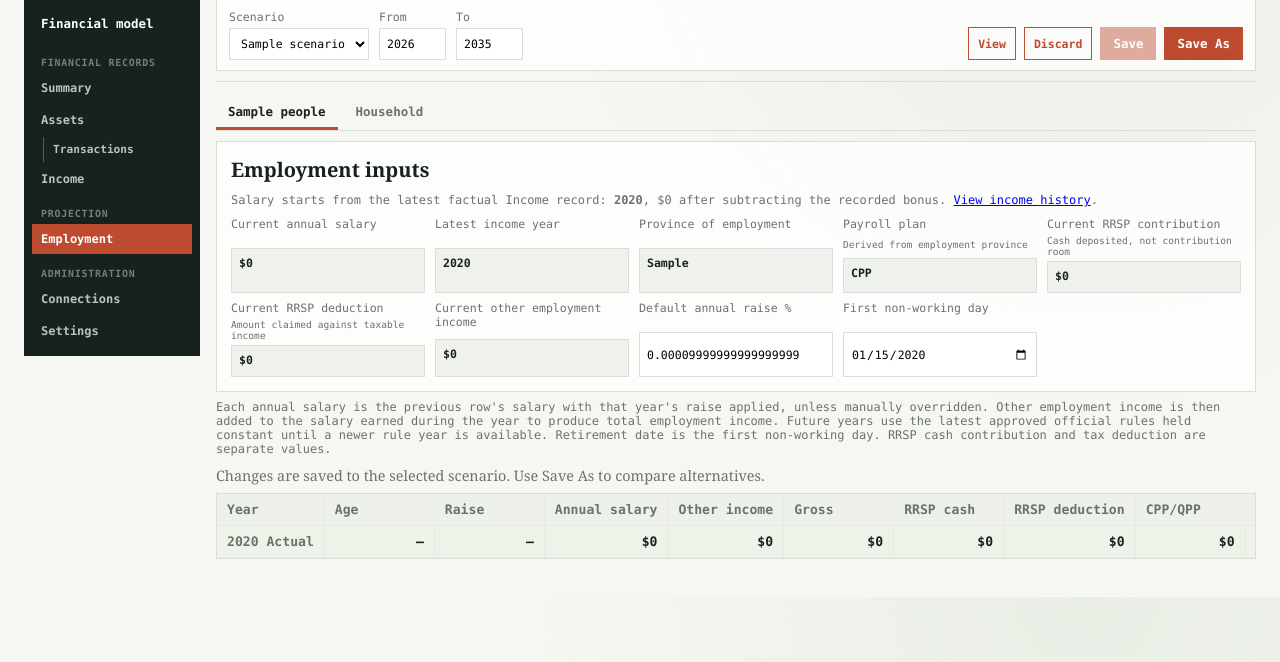
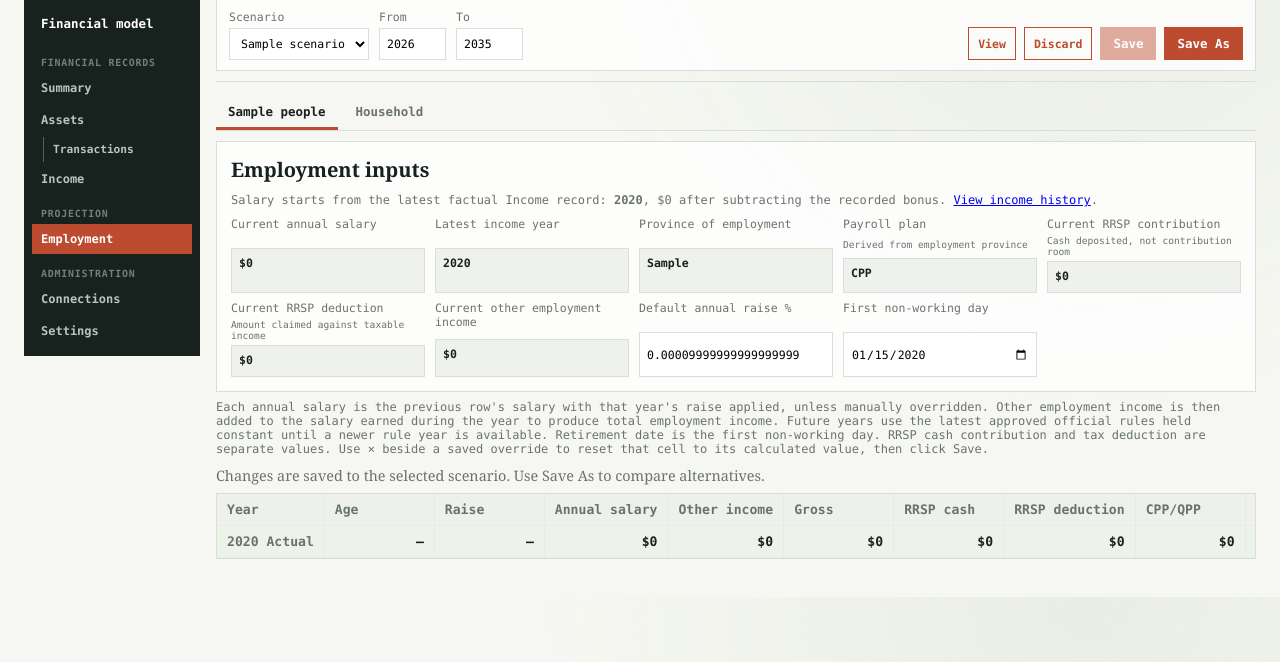
Before and after one commit to colleeseum/ForeView, a Flask app: page /salary-projection in a window 1280 px wide. Shown: the part 138-800 px from the top of the page. Run offline with Flask 3, Linux system fonts and the light colour scheme; tables that the repository leaves empty hold one stand-in row (values such as "Sample post"); data that the repository does not hold is empty.

Commit message:
Make projection overrides explicitly resettable

```diff
--- a/static/salary-projection.mjs
+++ b/static/salary-projection.mjs
@@ -33,6 +33,7 @@ let model = null;
 let selectedKey = null;
 let savedFormSignature = '';
 const pendingAnnualChanges = new Map();
+const pendingAnnualResets = new Set();
 
 export function money(value) {
   const amount = Number(value || 0);
@@ -45,10 +46,14 @@ export function projectionTable(rows, {editable = false, overrides = []} = {}) {
   const input = (row, field, value, suffix = '') => {
     if (!editable) return escapeHtml(value == null ? '—' : suffix ? `${value}${suffix}` : money(value));
     const override = overrideByYear.get(row.year)?.[field];
+    const hasOverride = override != null;
     const shown = field === 'raise_rate'
       ? (Number(value || 0) * 100).toFixed(3).replace(/0+$/, '').replace(/\.$/, '')
       : Number(value || 0).toFixed(2);
-    return `<input class="salary-year-input${override != null ? ' manual-override' : ''}" data-year="${row.year}" data-field="${field}" data-original="${escapeHtml(shown)}" type="number" step="0.01" value="${escapeHtml(shown)}">${suffix}`;
+    const reset = hasOverride
+      ? `<button class="salary-use-default" data-year="${row.year}" data-field="${field}" type="button" title="Reset to the calculated default" aria-label="Reset to the calculated default">×</button>`
+      : '';
+    return `<span class="salary-input-cell"><input class="salary-year-input${hasOverride ? ' manual-override' : ''}" data-year="${row.year}" data-field="${field}" data-original="${escapeHtml(shown)}" data-has-override="${hasOverride}" type="number" step="0.01" value="${escapeHtml(shown)}">${reset}</span>${suffix}`;
   };
   const body = rows.map((row) => `<tr class="${row.actual ? 'historical-row' : ''}">
     <th>${escapeHtml(String(row.year))}${row.actual ? ' Actual' : ''}</th>
@@ -148,6 +153,7 @@ function fillForm(person) {
 
 function render() {
   pendingAnnualChanges.clear();
+  pendingAnnualResets.clear();
   if (!model.scenarios.length) {
     elements.tabs.innerHTML = '';
     elements.setup.hidden = true;
@@ -207,7 +213,9 @@ function annualOverridePayload(person) {
       rrsp_contribution: existing.rrsp_contribution, rrsp_deduction: existing.rrsp_deduction,
       other_income: existing.other_income,
     };
-    payload[change.field] = change.field === 'raise_rate' ? Number(change.value) / 100 : change.value;
+    payload[change.field] = pendingAnnualResets.has(`${change.year}:${change.field}`)
+      ? null
+      : change.field === 'raise_rate' ? Number(change.value) / 100 : change.value;
     byYear.set(change.year, payload);
   }
   return [...byYear.values()];
@@ -248,16 +256,40 @@ elements.table?.addEventListener('input', (event) => {
   const person = selectedPerson();
   if (!input || !person) return;
   const key = `${input.dataset.year}:${input.dataset.field}`;
-  const unchanged = input.value !== '' && Number(input.value) === Number(input.dataset.original);
+  const hasOverride = input.dataset.hasOverride === 'true';
+  const unchanged = (!hasOverride && input.value === '')
+    || (input.value !== '' && Number(input.value) === Number(input.dataset.original));
   if (unchanged) {
     pendingAnnualChanges.delete(key);
+    pendingAnnualResets.delete(key);
     input.classList.remove('pending-change');
+    input.classList.remove('pending-reset');
   } else {
     pendingAnnualChanges.set(key, {
       year: Number(input.dataset.year), field: input.dataset.field, value: input.value,
     });
+    pendingAnnualResets.delete(key);
+    input.classList.remove('pending-reset');
     input.classList.add('pending-change');
   }
+  updateSaveState();
+});
+
+elements.table?.addEventListener('click', (event) => {
+  const reset = event.target.closest('.salary-use-default');
+  if (!reset) return;
+  const input = elements.table.querySelector(
+    `.salary-year-input[data-year="${reset.dataset.year}"][data-field="${reset.dataset.field}"]`,
+  );
+  if (!input) return;
+  const key = `${reset.dataset.year}:${reset.dataset.field}`;
+  pendingAnnualResets.add(key);
+  pendingAnnualChanges.set(key, {
+    year: Number(reset.dataset.year), field: reset.dataset.field, value: input.value,
+  });
+  input.classList.remove('manual-override');
+  input.classList.remove('pending-change');
+  input.classList.add('pending-reset');
   updateSaveState();
 });
 
--- a/static/style.css
+++ b/static/style.css
@@ -205,9 +205,13 @@ h1 { margin: 4px 0; font-size: clamp(1.9rem, 2.8vw, 3rem); line-height: 1; font-
 .salary-projection-table { min-width: 1800px; }
 .salary-projection-table th { position: static; text-align: left; }
 .salary-projection-table td { text-align: right; }
+.salary-input-cell { display: inline-flex; align-items: center; gap: 4px; }
 .salary-projection-table input { width: 112px; border: 1px solid #aac8d9; padding: 7px; background: #eef7fc; text-align: right; font: inherit; }
-.salary-projection-table input.manual-override { border-color: var(--accent); background: #f8e5df; }
+.salary-projection-table input.manual-override { border-color: #778aa0; background: #edf2f7; }
 .salary-projection-table input.pending-change { border-color: #b87900; background: #fff3d6; }
+.salary-projection-table input.pending-reset { border-style: dashed; border-color: #778aa0; background: #f4f6f8; }
+.salary-use-default { width: 18px; height: 18px; border: 1px solid #778aa0; border-radius: 50%; padding: 0; color: #52667c; background: #f4f6f8; font: .85rem/1 ui-monospace, SFMono-Regular, Menlo, monospace; cursor: pointer; }
+.salary-use-default:hover, .salary-use-default:focus-visible { border-color: var(--accent); color: var(--accent); background: var(--accent-soft); }
 .historical-row td, .historical-row th { background: #eef3e9; font-weight: 700; }
 .connection-status.error { color: #9f2e22; }
 nav { border-top: 1px solid var(--line); padding-top: 14px; }
--- a/templates/salary_projection.html
+++ b/templates/salary_projection.html
@@ -44,7 +44,7 @@
           <label>First non-working day <input name="retirement_date" type="date"></label>
         </form>
       </section>
-      <p class="dashboard-note">Each annual salary is the previous row's salary with that year's raise applied, unless manually overridden. Other employment income is then added to the salary earned during the year to produce total employment income. Future years use the latest approved official rules held constant until a newer rule year is available. Retirement date is the first non-working day. RRSP cash contribution and tax deduction are separate values.</p>
+      <p class="dashboard-note">Each annual salary is the previous row's salary with that year's raise applied, unless manually overridden. Other employment income is then added to the salary earned during the year to produce total employment income. Future years use the latest approved official rules held constant until a newer rule year is available. Retirement date is the first non-working day. RRSP cash contribution and tax deduction are separate values. Use × beside a saved override to reset that cell to its calculated value, then click Save.</p>
       <div class="salary-annual-actions">
         <span id="salary-change-status" class="field-note">Changes are saved to the selected scenario. Use Save As to compare alternatives.</span>
       </div>
@@ -68,5 +68,5 @@
   </section>
 </div>
 <script src="{{ url_for('static', filename='csrf.js', v='20260928-1') }}"></script>
-<script type="module" src="{{ url_for('static', filename='salary-projection.mjs', v='20260929-6') }}"></script>
+<script type="module" src="{{ url_for('static', filename='salary-projection.mjs', v='20260929-7') }}"></script>
 </body></html>
--- a/web/salary_projection_routes.py
+++ b/web/salary_projection_routes.py
@@ -196,15 +196,12 @@ def save_employment_override(scenario_id: int, person_id: int, year: int):
     payload = request.get_json(silent=True) or {}
     try:
         with dependency("connect")() as connection:
-            override = EmploymentProjectionOverrideRepository(connection).upsert(
+            override = _replace_override(
+                EmploymentProjectionOverrideRepository(connection),
                 scenario_id,
                 person_id,
                 year,
-                salary=_optional_decimal(payload, "salary"),
-                raise_rate=_optional_decimal(payload, "raise_rate"),
-                rrsp_contribution=_optional_decimal(payload, "rrsp_contribution"),
-                rrsp_deduction=_optional_decimal(payload, "rrsp_deduction"),
-                other_income=_optional_decimal(payload, "other_income"),
+                payload,
             )
         return jsonify(
             {
@@ -232,16 +229,7 @@ def save_employment_overrides(scenario_id: int, person_id: int):
                 if not isinstance(item, dict):
                     raise ValueError("Each override must be an object")
                 year = int(item["year"])
-                repository.upsert(
-                    scenario_id,
-                    person_id,
-                    year,
-                    salary=_optional_decimal(item, "salary"),
-                    raise_rate=_optional_decimal(item, "raise_rate"),
-                    rrsp_contribution=_optional_decimal(item, "rrsp_contribution"),
-                    rrsp_deduction=_optional_decimal(item, "rrsp_deduction"),
-                    other_income=_optional_decimal(item, "other_income"),
-                )
+                _replace_override(repository, scenario_id, person_id, year, item)
                 saved_years.append(year)
         return jsonify({"saved_years": saved_years})
     except (KeyError, TypeError, ValueError, sqlite3.IntegrityError) as error:
@@ -288,6 +276,37 @@ def _optional_decimal(payload: dict[str, object], key: str) -> Decimal | None:
     return None if value in (None, "") else as_decimal(str(value))
 
 
+def _replace_override(
+    repository: EmploymentProjectionOverrideRepository,
+    scenario_id: int,
+    person_id: int,
+    year: int,
+    payload: dict[str, object],
+) -> EmploymentProjectionOverride:
+    override = repository.upsert(
+        scenario_id,
+        person_id,
+        year,
+        salary=_optional_decimal(payload, "salary"),
+        raise_rate=_optional_decimal(payload, "raise_rate"),
+        rrsp_contribution=_optional_decimal(payload, "rrsp_contribution"),
+        rrsp_deduction=_optional_decimal(payload, "rrsp_deduction"),
+        other_income=_optional_decimal(payload, "other_income"),
+    )
+    if all(
+        value is None
+        for value in (
+            override.salary,
+            override.raise_rate,
+            override.rrsp_contribution,
+            override.rrsp_deduction,
+            override.other_income,
+        )
+    ):
+        repository.delete(scenario_id, person_id, year)
+    return override
+
+
 def _save_draft(
     connection: sqlite3.Connection,
     scenario_id: int,
@@ -318,16 +337,7 @@ def _save_draft(
         if not isinstance(item, dict):
             raise ValueError("Each override must be an object")
         year = int(item["year"])
-        override_repository.upsert(
-            scenario_id,
-            person_id,
-            year,
-            salary=_optional_decimal(item, "salary"),
-            raise_rate=_optional_decimal(item, "raise_rate"),
-            rrsp_contribution=_optional_decimal(item, "rrsp_contribution"),
-            rrsp_deduction=_optional_decimal(item, "rrsp_deduction"),
-            other_income=_optional_decimal(item, "other_income"),
-        )
+        _replace_override(override_repository, scenario_id, person_id, year, item)
         saved_years.append(year)
     return saved_years
 
```
Also changed, not shown: tests/js/salary-projection-dom.test.mjs (+13 -1 lines), tests/test_app_routes.py (+24 -0 lines).
